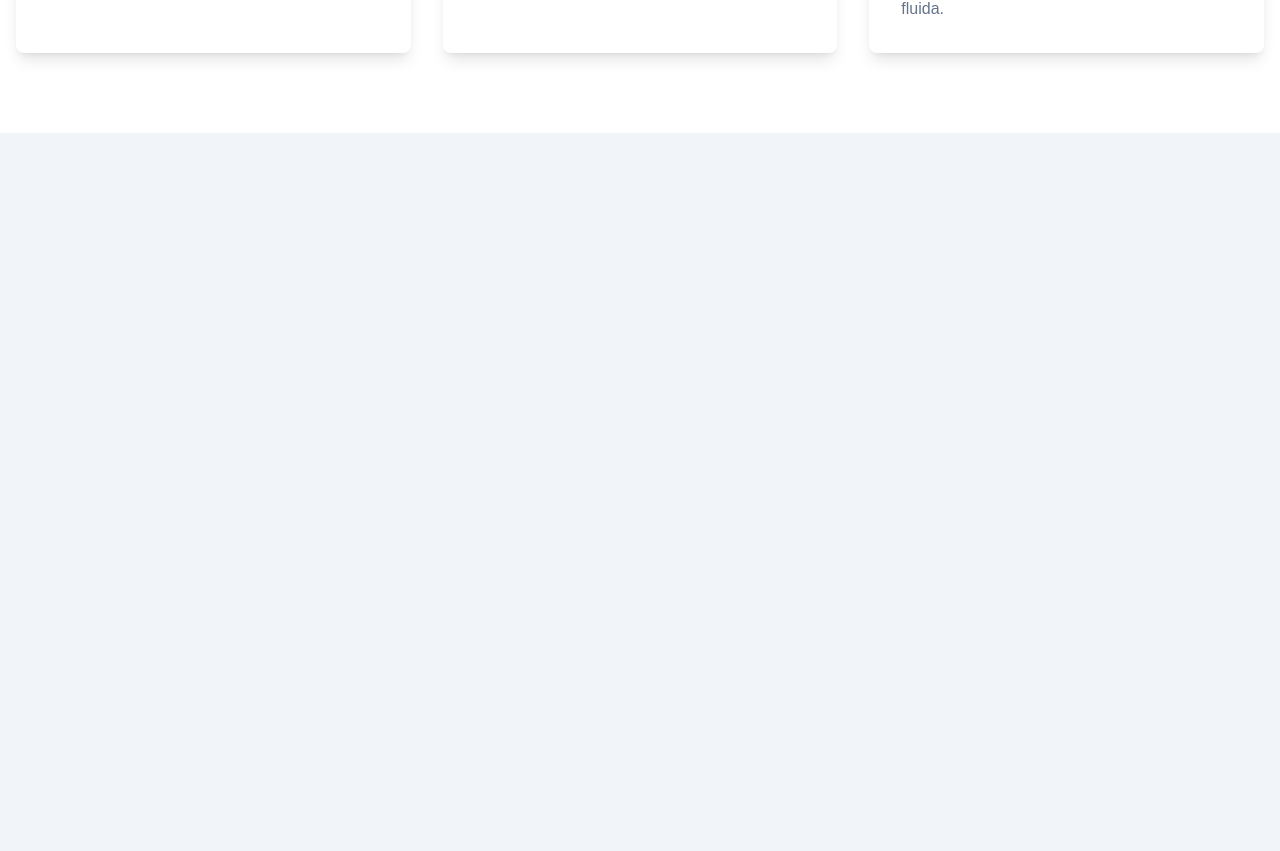
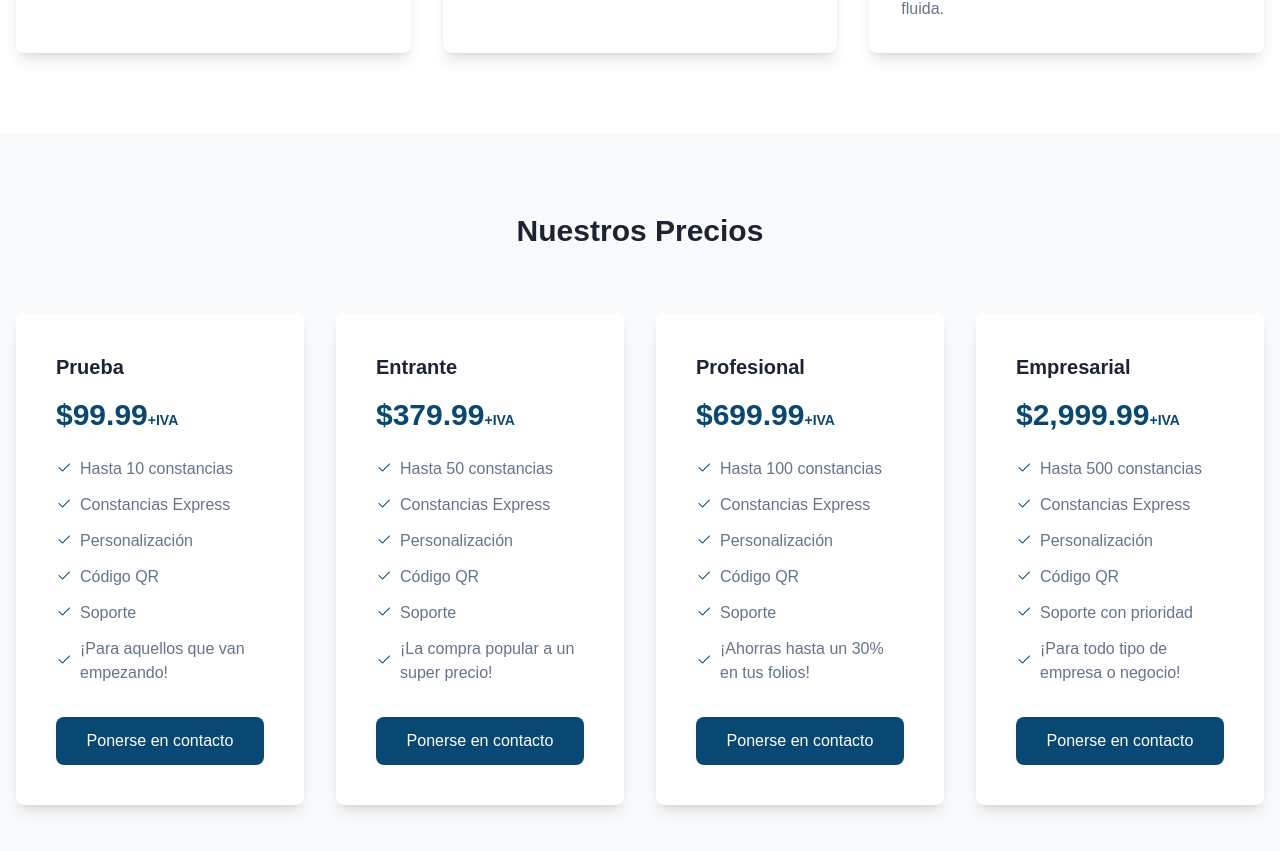
Before and after one commit to JoshuaDeveloper25/DC3-SEGURO, a Next.js app: page / in a window 1280 px wide. Shown: the part 1753-2604 px from the top of the page. Before the commit the page ends 1886 px from the top, so only its background shows below. Built offline with nearby package versions, Linux system fonts and the light colour scheme.

Commit message:
Finished price section

```diff
--- a/src/app/globals.css
+++ b/src/app/globals.css
@@ -1,5 +1,9 @@
 @import "tailwindcss";
 @layer components;
+
+html {
+  scroll-behavior: smooth;
+}
 
 body {
   font-family: Satoshi, sans-serif;
--- a/src/app/page.js
+++ b/src/app/page.js
@@ -1,6 +1,7 @@
 import Menu from "@/src/components/Home/Menu";
 import Header from "../components/Home/Header";
 import Advantages from "../components/Home/Advantages";
+import Prices from "../components/Home/Prices";
 
 const page = () => {
   return (
@@ -10,6 +11,8 @@ const page = () => {
       <Header />
 
       <Advantages />
+
+      <Prices />
     </>
   );
 };
--- /dev/null
+++ b/src/components/Home/Prices/index.jsx
@@ -0,0 +1,54 @@
+import { prices } from "@/src/data/dataHome";
+
+// React imports
+import Link from "next/link";
+
+const Prices = () => {
+  return (
+    <section id="prices" className="py-20 bg-gray-50 dark:bg-[#1a222c]">
+      <div className="container mx-auto px-4">
+        <div className="text-center mb-16">
+          <h2 className="text-3xl font-bold text-[#1c2434] dark:text-white mb-4">
+            Nuestros Precios
+          </h2>
+        </div>
+
+        <div className="grid grid-cols-1 xl:grid-cols-4 gap-8">
+          {prices?.map((price) => (
+            <div
+              className="bg-white dark:bg-[#24303f] rounded-lg shadow-lg p-10 transform transition-all duration-300 ease-in-out hover:shadow-xl hover:bg-[#0948730d] hover:bg-opacity-5 dark:hover:bg-[#0948731a] dark:hover:bg-opacity-10"
+              key={price?.title}
+            >
+              <h3 className="text-xl font-bold text-[#1c2434] dark:text-white mb-4">
+                {price?.title}
+              </h3>
+
+              <div className="text-3xl font-bold text-[#094873] mb-6">
+                ${price?.price}
+                <span className="text-sm">+IVA</span>
+              </div>
+
+              <ul className="space-y-3 mb-8">
+                {price?.details?.map((priceDetail) => (
+                  <li key={priceDetail} className="flex items-center">
+                    <i className="bi bi-check2 text-[#094873] mr-2"></i>{" "}
+                    {priceDetail}
+                  </li>
+                ))}
+              </ul>
+
+              <Link
+                className="btn btn-primary w-full py-3 px-6 rounded-lg hover:bg-opacity-90 transition duration-300"
+                href="#"
+              >
+                Ponerse en contacto
+              </Link>
+            </div>
+          ))}
+        </div>
+      </div>
+    </section>
+  );
+};
+
+export default Prices;
--- a/src/data/dataHome.js
+++ b/src/data/dataHome.js
@@ -102,3 +102,57 @@ export const advantages = [
       "Contamos con un periodo de acompañamiento para que la adaptación sea fluida.",
   },
 ];
+
+export const prices = [
+  {
+    title: "Prueba",
+    price: 99.99,
+    details: [
+      "Hasta 10 constancias",
+      "Constancias Express",
+      "Personalización",
+      "Código QR",
+      "Soporte",
+      "¡Para aquellos que van empezando!",
+    ],
+  },
+
+  {
+    title: "Entrante",
+    price: 379.99,
+    details: [
+      "Hasta 50 constancias",
+      "Constancias Express",
+      "Personalización",
+      "Código QR",
+      "Soporte",
+      "¡La compra popular a un super precio!",
+    ],
+  },
+
+  {
+    title: "Profesional",
+    price: 699.99,
+    details: [
+      "Hasta 100 constancias",
+      "Constancias Express",
+      "Personalización",
+      "Código QR",
+      "Soporte",
+      "¡Ahorras hasta un 30% en tus folios!",
+    ],
+  },
+
+  {
+    title: "Empresarial",
+    price: "2,999.99",
+    details: [
+      "Hasta 500 constancias",
+      "Constancias Express",
+      "Personalización",
+      "Código QR",
+      "Soporte con prioridad",
+      "¡Para todo tipo de empresa o negocio!",
+    ],
+  },
+];
```
